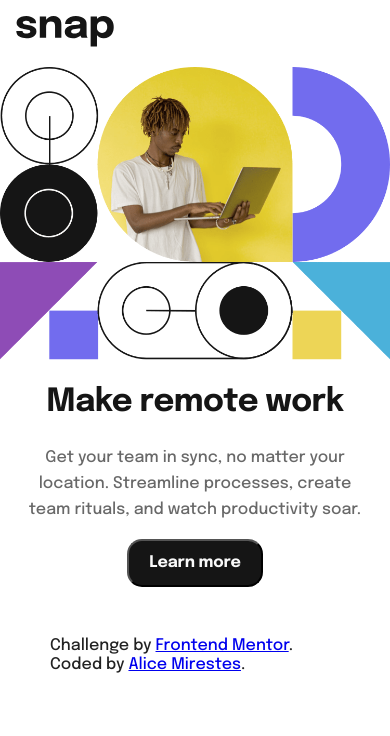
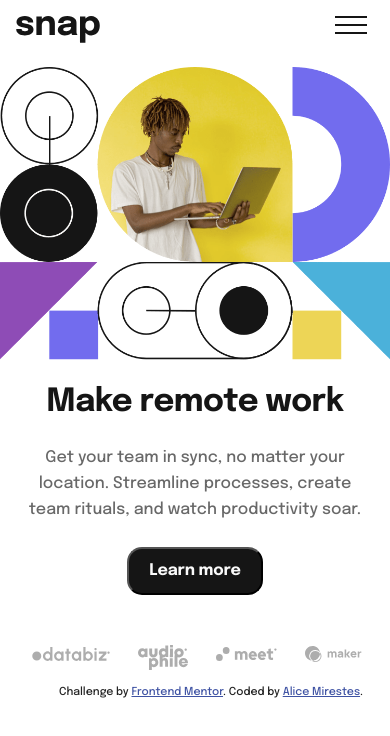
Before and after one commit to amirestes/dropdown, a plain HTML site: page index.html in a window 390 px wide. Drawn offline with Linux system fonts and the light colour scheme.

Commit message:
completed mobile styles

```diff
--- a/css/main.css
+++ b/css/main.css
@@ -108,8 +108,11 @@ textarea {
 
   .snap {
     margin: 16px;
-    width: 25%;
+    width: 90%;
     height: 35px;
+    display: flex;
+    justify-content: space-between;
+
   }
 
   .hero {
@@ -139,7 +142,7 @@ textarea {
     line-height: 26px;
     text-align: center;
     color: #686868;
-    margin: 0 16px 16px 16px;
+    margin: 0 16px 24px 16px;
   }
 
 button {
@@ -147,8 +150,6 @@ button {
   border-radius: 15px;
   height: 48px;
   width: 136px;
-  left: 0px;
-  top: 0px;
   border-radius: 15px;
   font-family: 'Epilogue';
   font-style: normal;
@@ -170,8 +171,28 @@ button {
 footer {
   display: flex;
   justify-content: center;
-  margin: 50px;
+  margin: 50px 16px 25px 16px;
+  flex-direction: column;
+  width: 100%;
 }
+
+.social{
+  display: flex;
+  justify-content: space-around;
+  flex-direction: row;
+  margin: 0 16px;
+}
+
+.social figure {
+  padding: 0 28px 0 0;
+}
+.attribution {
+  font-size: 11px;
+  text-align: center;
+  margin: 16px;
+}
+.attribution a { color: hsl(228, 45%, 44%); }
+
 /* ==========================================================================
    Helper classes
    ========================================================================== */
--- a/index.html
+++ b/index.html
@@ -31,6 +31,9 @@
     <figure>
       <img src="./images/logo.svg" alt="snap logo">
     </figure>
+    <figure>
+      <img class="group" src="./images/icon-menu.svg" alt="group-icon">
+    </figure>
   </div>
   <div class="hero">
     <figure>
@@ -47,6 +50,20 @@
 </div>
 </main>
 <footer>
+  <div class="social">
+    <figure>
+      <img src="./images/client-databiz.svg" alt="databiz-logo">
+    </figure>
+    <figure>
+      <img src="./images/client-audiophile.svg" alt="audiophile-logo">
+    </figure>
+    <figure>
+      <img src="./images/client-meet.svg" alt="meet-logo">
+    </figure>
+    <figure>
+      <img src="./images/client-maker.svg" alt="maker-logo">
+    </figure>
+  </div>
   <div class="attribution">
     Challenge by <a href="https://www.frontendmentor.io?ref=challenge" target="_blank">Frontend Mentor</a>.
     Coded by <a href="#">Alice Mirestes</a>.
```
